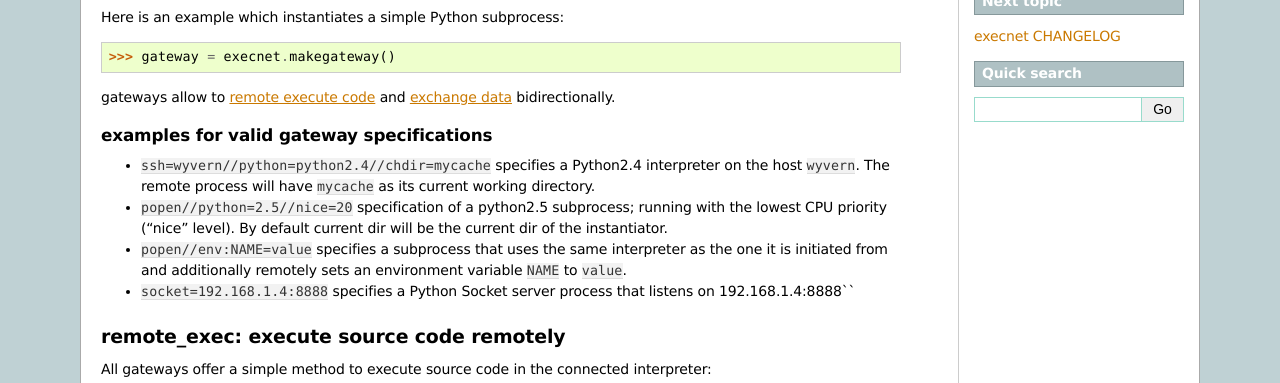
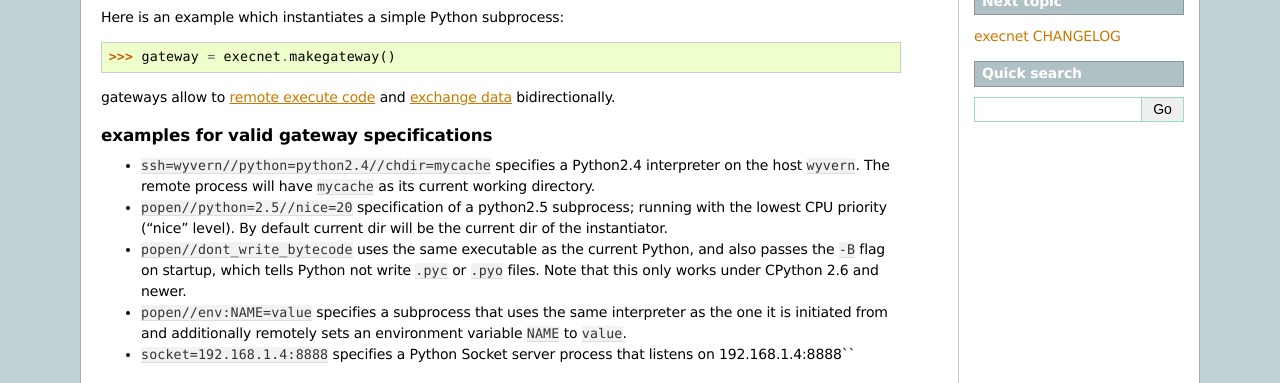
Before and after one commit to bryan-lunt/execnet, a Sphinx documentation site: the page built from doc/basics.txt, in a window 1280 px wide and 900 px high, scrolled down 583 px, cut to the strip 19-402 px from the top of the window. Built offline with Sphinx 7.4.7, drawn with Linux system fonts in a browser that asks for light colours.

Commit message:
Added a bit to the docs aout the dont_write_bytecode flag.

```diff
--- a/doc/basics.txt
+++ b/doc/basics.txt
@@ -39,6 +39,11 @@ examples for valid gateway specifications
 * ``popen//python=2.5//nice=20`` specification of a python2.5
   subprocess; running with the lowest CPU priority ("nice" level).
   By default current dir will be the current dir of the instantiator.
+
+* ``popen//dont_write_bytecode`` uses the same executable as the current
+  Python, and also passes the ``-B`` flag on startup, which tells Python not
+  write ``.pyc`` or ``.pyo`` files. Note that this only works under CPython
+  2.6 and newer.
 
 * ``popen//env:NAME=value`` specifies a subprocess that uses the
   same interpreter as the one it is initiated from and additionally
```
